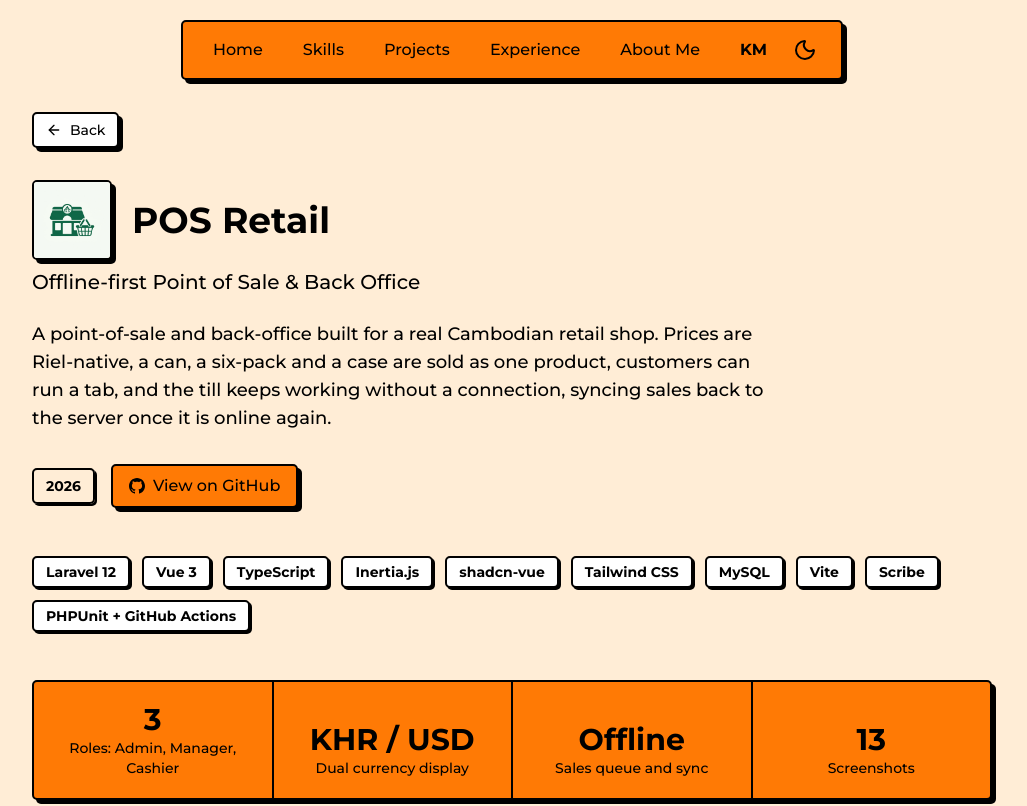
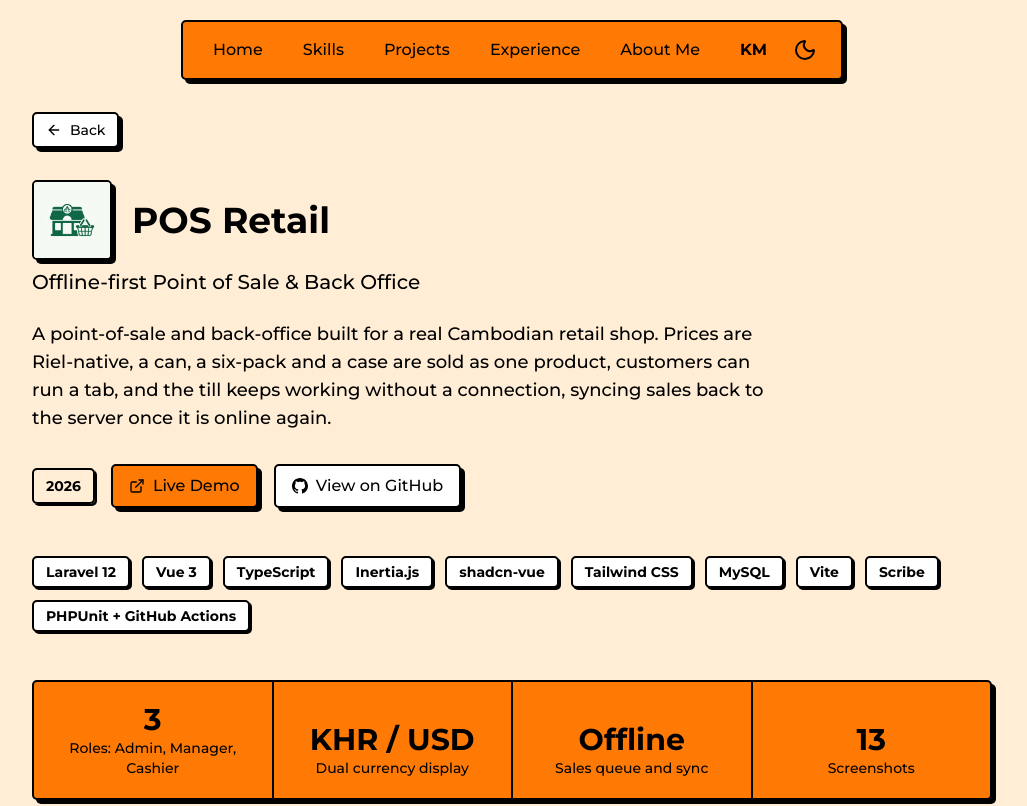
Before and after one commit to koeuk/Portfolio, a Next.js app: page /pos-retail in a window 1280 px wide. Shown: the top 806 px of the page, without its empty margins (128-1155 px from the left). Built offline with nearby package versions, Linux system fonts and the light colour scheme.

Commit message:
feat: add live demo link and button to PosRetail component

```diff
--- a/app/pos-retail/PosRetail.tsx
+++ b/app/pos-retail/PosRetail.tsx
@@ -1,6 +1,7 @@
 'use client'
 
 import { useCallback, useState } from 'react'
+import { ExternalLink } from 'lucide-react'
 import { Button } from '@/components/ui/Button'
 import { Card } from '@/components/ui/Card'
 import { Container } from '@/components/ui/Container'
@@ -12,6 +13,7 @@
 import { useData } from '@/lib/data'
 
 const githubUrl = 'https://github.com/koeuk/POS-retail'
+const liveUrl = 'https://pos-retail-ui.vercel.app/'
 
 interface Shot {
   file: number
@@ -165,7 +167,11 @@
         actions={
           <>
             <span className="neo-chip px-3 py-1.5 font-heading text-sm">2026</span>
-            <Button href={githubUrl} variant="main">
+            <Button href={liveUrl} variant="main">
+              <ExternalLink className="h-4 w-4" />
+              Live Demo
+            </Button>
+            <Button href={githubUrl}>
               <GitHubIcon />
               View on GitHub
             </Button>
@@ -263,17 +269,23 @@
       <Card as="section" className="flex flex-col justify-between gap-6 md:flex-row md:items-center" aria-labelledby="pos-source">
         <div className="min-w-0">
           <h2 id="pos-source" className="font-heading text-xl sm:text-2xl">
-            Source code
+            Live Demo & Source Code
           </h2>
           <p className="mt-2 leading-relaxed">
-            The full Laravel + Vue codebase, migrations, seeders, tests and API docs are public on GitHub.
+            Try the interactive POS interface live in your browser, or explore the full Laravel + Vue codebase on GitHub.
           </p>
-          <p className="mt-2 break-all font-mono text-sm">{githubUrl.replace('https://', '')}</p>
+          <p className="mt-2 break-all font-mono text-sm">{liveUrl.replace('https://', '')}</p>
         </div>
-        <Button href={githubUrl} variant="main" className="flex-shrink-0">
-          <GitHubIcon />
-          Open repository
-        </Button>
+        <div className="flex flex-wrap items-center gap-3">
+          <Button href={liveUrl} variant="main" className="flex-shrink-0">
+            <ExternalLink className="h-4 w-4" />
+            Open Live Demo
+          </Button>
+          <Button href={githubUrl} className="flex-shrink-0">
+            <GitHubIcon />
+            Open repository
+          </Button>
+        </div>
       </Card>
 
       <Lightbox images={allShots} index={lightboxIndex} onIndexChange={setLightboxIndex} onClose={closeLightbox} />
```
